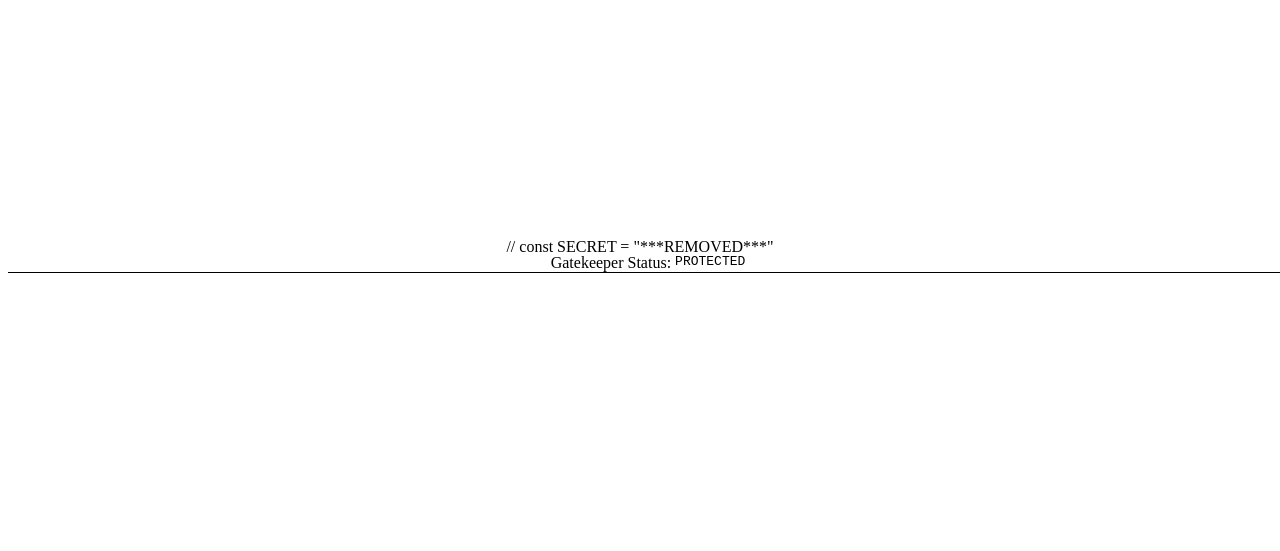
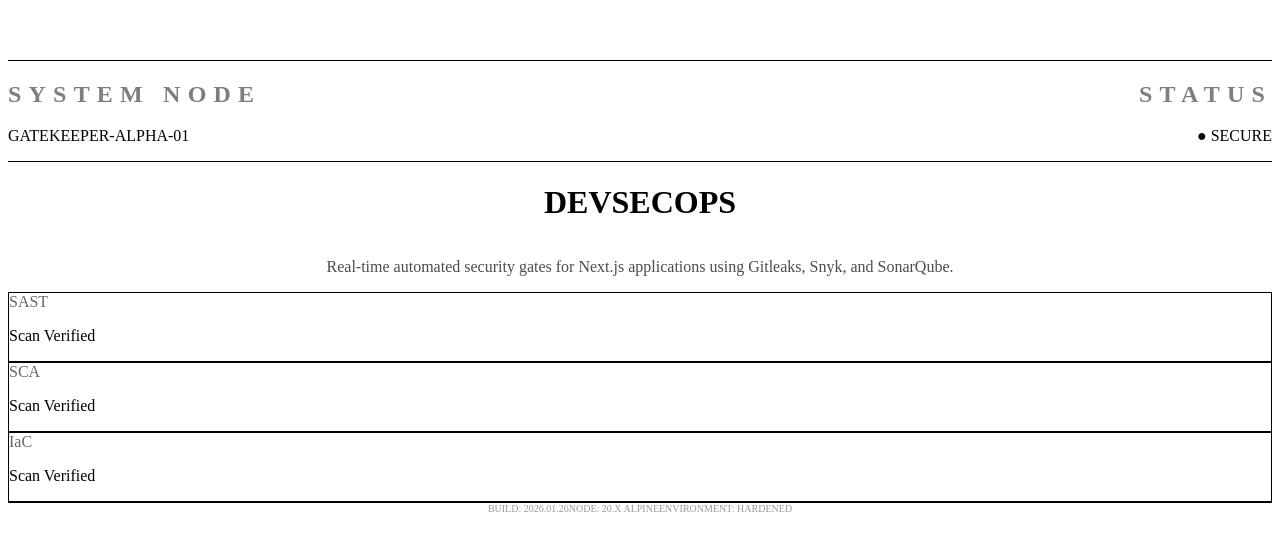
Before and after one commit to yajatdeshpande1513/DevSec-App, a Next.js app: page / in a window 1280 px wide. Shown: the part 121-672 px from the top of the page. Built offline with nearby package versions, Linux system fonts and the light colour scheme.

Commit message:
Final Commit

```diff
--- a/app/api/security-report/route.js
+++ b/app/api/security-report/route.js
@@ -1,14 +1,22 @@
 import { NextResponse } from 'next/server';
 
-// Note: In production, store this in MongoDB or Redis
-let reportCache = { status: 'secure', message: 'All systems clear', timestamp: new Date().toISOString() };
+let statusStore = {
+  status: 'secure',
+  message: 'All systems clear',
+  timestamp: new Date().toLocaleTimeString()
+};
 
 export async function POST(request) {
   const data = await request.json();
-  reportCache = data;
+  statusStore = {
+    ...data,
+    timestamp: new Date().toLocaleTimeString()
+  };
   return NextResponse.json({ success: true });
 }
 
 export async function GET() {
-  return NextResponse.json(reportCache);
+  return NextResponse.json(statusStore, {
+    headers: { 'Cache-Control': 'no-store, max-age=0' }
+  });
 }
--- a/app/page.js
+++ b/app/page.js
@@ -3,46 +3,89 @@ import { useEffect, useState } from 'react';
 
 export default function Home() {
   const [report, setReport] = useState({ status: 'loading', message: '' });
+  const [glitch, setGlitch] = useState(false);
 
   useEffect(() => {
     const fetchStatus = async () => {
       try {
-        const res = await fetch('/api/security-report');
+        const res = await fetch('/api/security-report', { cache: 'no-store' });
         const data = await res.json();
         setReport(data);
+        if (data.status === 'vulnerable') setGlitch(true);
       } catch (e) {
-        setReport({ status: 'error', message: 'Failed to fetch security status' });
+        setReport({ status: 'error', message: 'Offline' });
       }
     };
+
     fetchStatus();
+    const interval = setInterval(fetchStatus, 5000); // Fast polling for demo
+    return () => clearInterval(interval);
   }, []);
 
   const isVulnerable = report.status === 'vulnerable';
 
   return (
-    <main className={`flex min-h-screen flex-col items-center justify-center p-24 transition-colors ${isVulnerable ? 'bg-red-950' : 'bg-black'}`}>
+    <main className={`flex min-h-screen flex-col items-center justify-center p-6 transition-all duration-1000 ${isVulnerable ? 'bg-red-950 text-red-200' : 'bg-slate-950 text-emerald-400'} font-mono overflow-hidden`}>
 
+      {/* Dynamic Grid Background */}
+      <div className="absolute inset-0 opacity-20" style={{ backgroundImage: 'linear-gradient(#10b981 1px, transparent 1px), linear-gradient(90deg, #10b981 1px, transparent 1px)', backgroundSize: '40px 40px' }}></div>
+
+      {/* Cyber Alert Banner */}
       {isVulnerable && (
-        <div className="fixed top-0 w-full bg-red-600 text-white p-4 text-center animate-pulse z-50">
-          <strong>SECURITY ALERT:</strong> {report.message} (Detected: {report.timestamp})
+        <div className="fixed top-0 w-full bg-red-600/90 backdrop-blur-md text-white py-3 text-center animate-bounce z-50 border-b-2 border-red-400 shadow-[0_0_20px_rgba(220,38,38,0.5)]">
+          <span className="text-xl font-black uppercase tracking-widest">⚠️ SECURITY BREACH DETECTED ⚠️</span>
         </div>
       )}
 
-      <div className="z-10 max-w-5xl w-full items-center justify-between font-mono text-sm lg:flex">
-        <p className="fixed left-0 top-0 flex w-full justify-center border-b border-gray-300 bg-gradient-to-b from-zinc-200 pb-6 pt-8 backdrop-blur-2xl dark:border-neutral-800 dark:bg-zinc-800/30 dark:from-inherit lg:static lg:w-auto lg:rounded-xl lg:border lg:bg-gray-200 lg:p-4 lg:dark:bg-zinc-800/30">
-          Gatekeeper Status:&nbsp;
-          <code className={`font-bold ${isVulnerable ? 'text-red-500' : 'text-green-500'}`}>
-            {isVulnerable ? 'VULNERABLE' : 'PROTECTED'}
-          </code>
-        </p>
+      {/* Status HUD */}
+      <div className="z-10 w-full max-w-4xl backdrop-blur-xl bg-white/5 border border-white/10 p-8 rounded-2xl shadow-2xl">
+        <div className="flex justify-between items-center border-b border-white/10 pb-6 mb-8">
+          <div>
+            <h2 className="text-xs uppercase tracking-[0.3em] opacity-50 mb-1">System Node</h2>
+            <p className="text-lg">GATEKEEPER-ALPHA-01</p>
+          </div>
+          <div className="text-right">
+            <h2 className="text-xs uppercase tracking-[0.3em] opacity-50 mb-1">Status</h2>
+            <p className={`text-lg font-bold ${isVulnerable ? 'text-red-500 animate-pulse' : 'text-emerald-400'}`}>
+              {isVulnerable ? '● COMPROMISED' : '● SECURE'}
+            </p>
+          </div>
+        </div>
+
+        {/* Interactive Centerpiece */}
+        <div className="relative flex flex-col items-center py-12">
+          <div className={`absolute -inset-10 rounded-full blur-3xl opacity-20 ${isVulnerable ? 'bg-red-600' : 'bg-emerald-500'}`}></div>
+          <h1 className={`text-5xl md:text-7xl font-black text-center mb-4 transition-all ${glitch ? 'animate-pulse' : ''}`}>
+            DEV<span className={isVulnerable ? 'text-red-600' : 'text-emerald-500'}>SEC</span>OPS
+          </h1>
+          <p className="text-center max-w-md opacity-70 leading-relaxed">
+            Real-time automated security gates for Next.js applications using Gitleaks, Snyk, and SonarQube.
+          </p>
+        </div>
+
+        {/* Scan Modules Grid */}
+        <div className="grid grid-cols-1 md:grid-cols-3 gap-4 mt-8">
+          {['SAST', 'SCA', 'IaC'].map((tech) => (
+            <div key={tech} className="bg-white/5 border border-white/10 p-4 rounded-lg hover:bg-white/10 transition-colors cursor-crosshair group">
+              <div className="flex justify-between items-center mb-2">
+                <span className="text-xs font-bold opacity-60">{tech}</span>
+                <div className={`h-2 w-2 rounded-full ${isVulnerable ? 'bg-red-500' : 'bg-emerald-500 shadow-[0_0_8px_#10b981]'}`}></div>
+              </div>
+              <p className="text-sm">Scan {isVulnerable ? 'Blocked' : 'Verified'}</p>
+            </div>
+          ))}
+        </div>
       </div>
-// const SECRET = "***REMOVED***"
-      <div className="relative flex flex-col items-center mt-20">
-        <h1 className="text-4xl md:text-6xl font-extrabold text-transparent bg-clip-text bg-gradient-to-r from-green-400 to-blue-500 text-center">
-          Secure DevSecOps App 🚀
-        </h1>
-        {isVulnerable && <p className="text-red-400 mt-4 italic">Check GitHub Actions for details.</p>}
-      </div>
+
+      {/* Footer Info */}
+      <footer className="mt-12 text-[10px] opacity-40 flex gap-8 uppercase tracking-widest">
+        <span>Build: 2026.01.26</span>
+        <span>Node: 20.x Alpine</span>
+        <span>Environment: Hardened</span>
+      </footer>
+
+      {/* Add hidden secret for Gitleaks Testing */}
+      {/* const SECRET = "***REMOVED***" */}
     </main>
   );
 }
```
